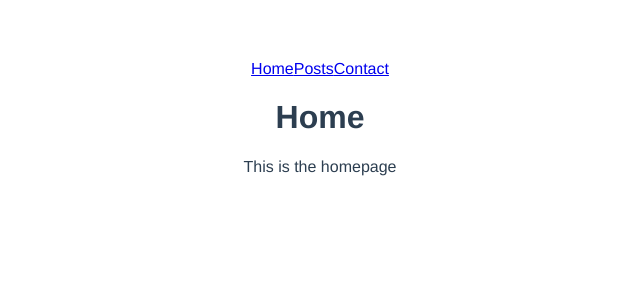
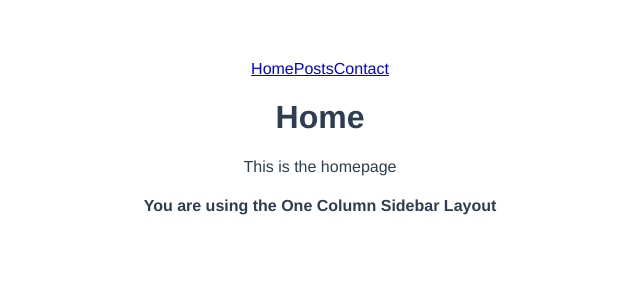
Before and after one commit to buonzz/vuejs-practice, a Vue app: page /#/ in a window 1280 px wide. Shown: the top 300 px of the page, without its empty margins (320-960 px from the left). Built offline with nearby package versions, Linux system fonts and the light colour scheme.

Commit message:
ability to switch the layout

```diff
--- a/src/App.vue
+++ b/src/App.vue
@@ -3,15 +3,22 @@
     <router-link to="/home">Home</router-link>
     <router-link to="/posts">Posts</router-link>
     <router-link to="/contact">Contact</router-link>
-    <router-view></router-view>
+    <component :is="layout">
+      <router-view></router-view>
+    </component>
   </div>
 </template>
 
 <script>
 
+const default_layout = 'two-column-sidebar'
+
 export default {
   name: 'App',
-  components: {
+  computed : {
+    layout (){
+      return (this.$route.meta.layout || default_layout) + '-layout'
+    }
   }
 }
 </script>
--- a/src/components/layouts/OneColumnSidebar.vue
+++ b/src/components/layouts/OneColumnSidebar.vue
@@ -1,5 +1,6 @@
 <template>
     <div class="grid-container">
         <slot/>
+        <h4>You are using the One Column Sidebar Layout</h4>
     </div>
 </template>
--- a/src/components/layouts/TwoColumnSideBar.vue
+++ b/src/components/layouts/TwoColumnSideBar.vue
@@ -2,6 +2,7 @@
     <div class="grid-container">
         <div class="left-column">This is the sidebar</div>
         <div class="right-column"><slot/></div>
+        <h4>You are using the Two Column Sidebar Layout</h4>
     </div>
 </template>
 <style scoped>
--- a/src/routes.js
+++ b/src/routes.js
@@ -5,11 +5,25 @@ import NotFound from './components/pages/NotFound.vue'
 import VueRouter from 'vue-router'
 
 const routes = [
-    { path: '/', component: Home },
-    { path: '/home', component: Home },
-    { path: '/posts', component: Posts },
-    { path: '/contact', component: Contact },
-    { path: '*', component: NotFound }
+    {
+        path: '/', component: Home,
+        meta: { layout: 'one-column-sidebar'}
+    },
+    {
+        path: '/home', component: Home,
+        meta: { layout: 'one-column-sidebar'}
+    },
+    {
+        path: '/posts', component: Posts,
+        meta: { layout: 'one-column-sidebar'}
+    },
+    {
+        path: '/contact', component: Contact,
+        meta: { layout: 'two-column-sidebar'}
+    },
+    {
+        path: '*', component: NotFound
+    }
 ]
 
 const router = new VueRouter({
```
